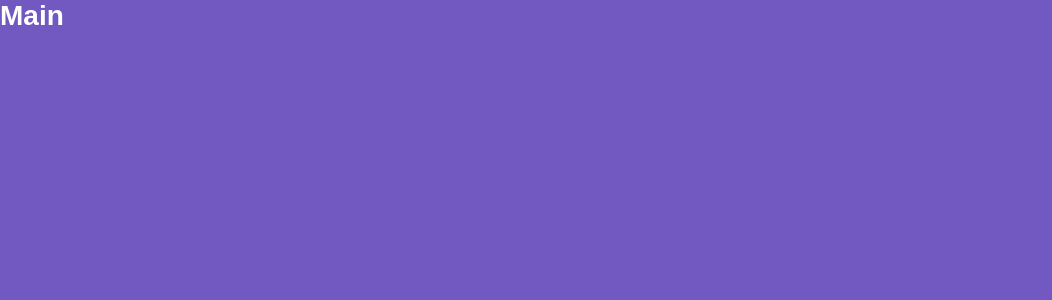
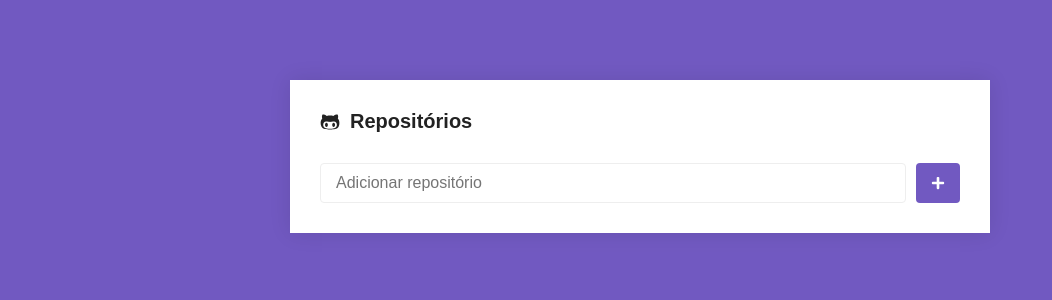
Before and after one commit to IanTorquato/GoStack-Projeto_Inicial-Web, a React (Create React App) app: page / in a window 1280 px wide. Shown: the top 300 px of the page, without its empty margins (0-1052 px from the left). Built offline with nearby package versions, Linux system fonts and the light colour scheme.

Commit message:
Iniciando design da página Main

```diff
--- a/src/pages/Main/index.jsx
+++ b/src/pages/Main/index.jsx
@@ -1,9 +1,22 @@
 import React from 'react'
+import { FaGithubAlt, FaPlus } from 'react-icons/fa'
 
-import { Title } from './styles'
+import { Container, Form, SubmitButton } from './styles'
 
 function Main() {
-	return <Title error>Main</Title>
+	return (
+		<Container>
+			<h1><FaGithubAlt /> Repositórios</h1>
+
+			<Form onSubmit={() => { }}>
+				<input type="text" placeholder="Adicionar repositório" />
+
+				<SubmitButton disabled>
+					<FaPlus size={14} color="#fff" />
+				</SubmitButton>
+			</Form>
+		</Container>
+	)
 }
 
 export default Main
--- a/src/pages/Main/styles.jsx
+++ b/src/pages/Main/styles.jsx
@@ -1,5 +1,43 @@
 import styled from 'styled-components'
 
-export const Title = styled.h1`
-	color: #fff;
+export const Container = styled.div `
+	background-color: #fff;
+	border-radios: 4px;
+	box-shadow: 0 0 20px rgba(0, 0, 0, 0.1);
+	margin: 80px auto;
+	max-width: 700px;
+	padding: 30px;
+
+	h1 {
+		align-items: center;
+		display: flex;
+		font-size: 20px;
+
+		svg {
+			margin-right: 10px;
+		}
+	}
 `
+export const Form = styled.form `
+	display: flex;
+	margin-top: 30px;
+
+	input {
+		border: 1px solid #eee;
+		border-radius: 4px;
+		flex: 1;
+		font-size: 16px;
+		padding: 10px 15px;
+	}
+`
+export const SubmitButton = styled.button.attrs({ type: 'submit' })
+`
+	align-items: center;
+	background-color: #7159c1;
+	border: 0;
+	border-radius: 4px;
+	display: flex;
+	justify-content: center;
+	margin-left: 10px;
+	padding: 0 15px;
+`
--- a/src/styles/global.js
+++ b/src/styles/global.js
@@ -3,7 +3,7 @@
 export default createGlobalStyle `
 	* {
 		box-sizing: border-box;
-		margin:0;
+		margin: 0;
 		outline: 0;
 		padding: 0;
 	}
@@ -16,7 +16,7 @@
 		background-color: #7159c1;
 	}
 
-	body, inpu, button {
+	body, input, button {
 		color: #222;
 		font-family: Arial, Helvetica, sans-serif;
 		font-size: 14px;
```
Also changed, not shown: package.json (+11 -2 lines).
